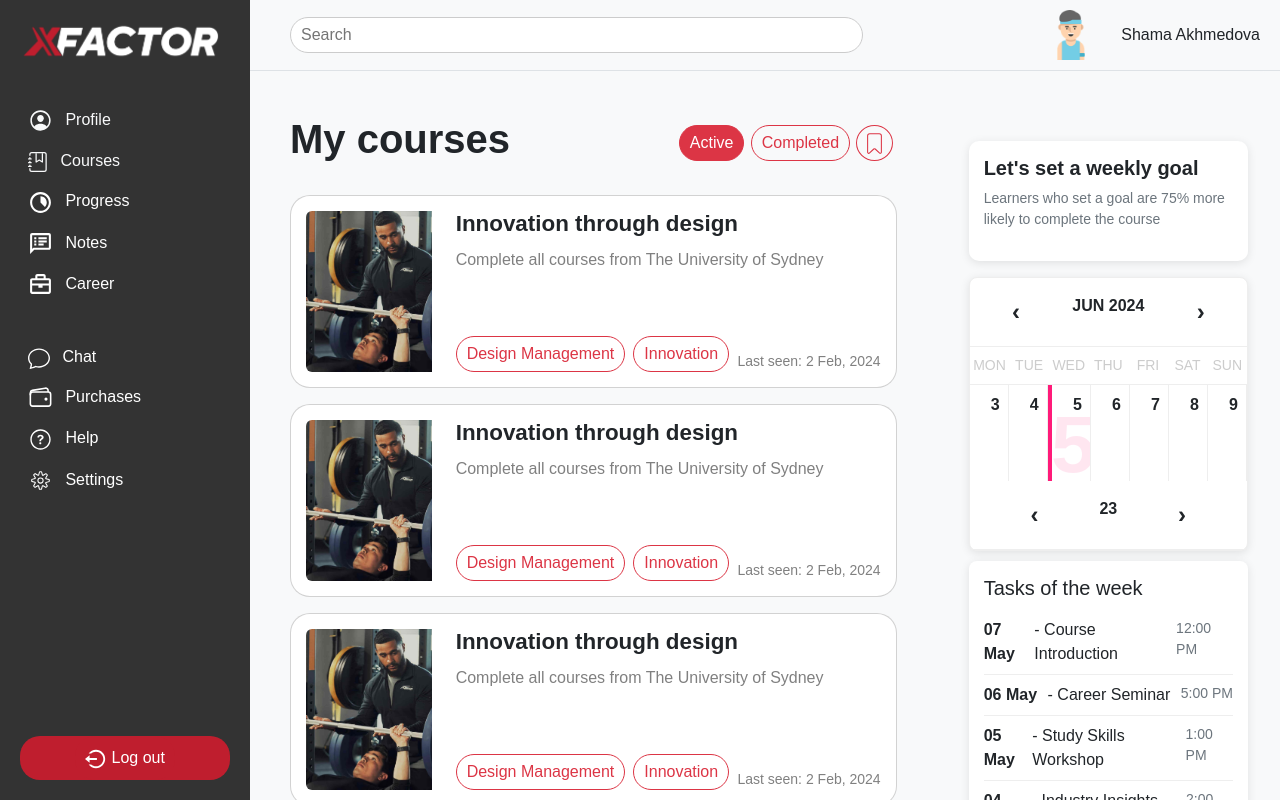
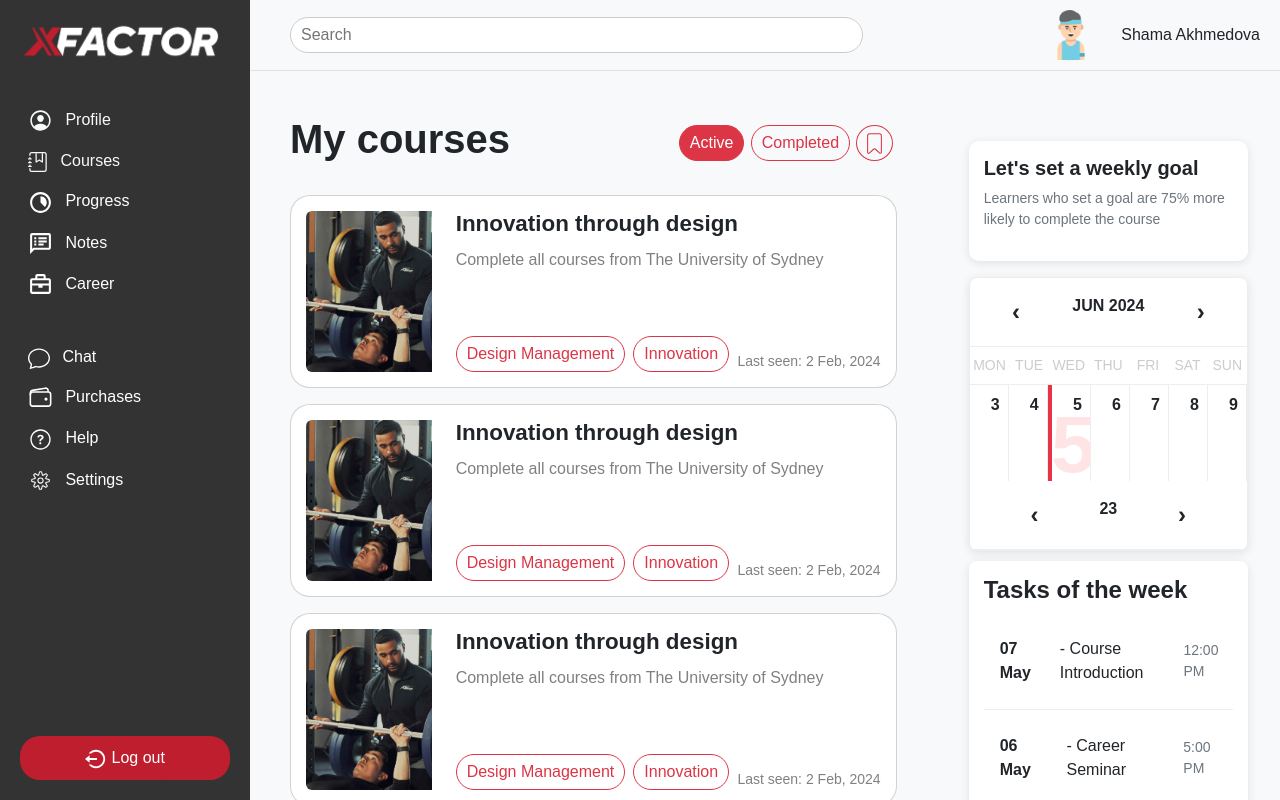
Before and after one commit to mody100000/Xfactor, a React (Vite) app: page /dashboard/courses in a window 1280 px wide. Shown: the top 800 px of the page. Built offline with nearby package versions, Linux system fonts and the light colour scheme.

Commit message:
finishing the courses dashboard page

```diff
--- a/src/components/DashboardCourses/CoursesSidebar/CoursesSidebar.jsx
+++ b/src/components/DashboardCourses/CoursesSidebar/CoursesSidebar.jsx
@@ -1,7 +1,7 @@
 import React from 'react';
 import styles from './CoursesSidebar.module.css';
 import NewCalendar from './NewCalendar/NewCalendar';
-import { FaRegTimesCircle } from "react-icons/fa"; // Import the close icon
+import { FaRegTimesCircle } from "react-icons/fa";
 
 const CoursesSidebar = ({ isOpen, toggleSidebar }) => {
   const showDetailsHandle = (dayStr) => {
@@ -25,18 +25,18 @@ const CoursesSidebar = ({ isOpen, toggleSidebar }) => {
         </div>
       </div>
       <div className={styles.tasksContainer}>
-        <h5>Tasks of the week</h5>
+        <h4 className='fw-bold'>Tasks of the week</h4>
         <ul>
-          <li>
+          <li className='d-flex align-items-center'>
             <span className={styles.taskDate}>07 May</span> - Course Introduction <span className={styles.taskTime}>12:00 PM</span>
           </li>
-          <li>
+                    <li className='d-flex align-items-center'>
             <span className={styles.taskDate}>06 May</span> - Career Seminar <span className={styles.taskTime}>5:00 PM</span>
           </li>
-          <li>
+                    <li className='d-flex align-items-center'>
             <span className={styles.taskDate}>05 May</span> - Study Skills Workshop <span className={styles.taskTime}>1:00 PM</span>
           </li>
-          <li>
+                    <li className='d-flex align-items-center'>
             <span className={styles.taskDate}>04 May</span> - Industry Insights Panel <span className={styles.taskTime}>2:00 PM</span>
           </li>
         </ul>
--- a/src/components/DashboardCourses/CoursesSidebar/CoursesSidebar.module.css
+++ b/src/components/DashboardCourses/CoursesSidebar/CoursesSidebar.module.css
@@ -1,12 +1,11 @@
 .sidebarContent {
   padding: 20px;
-  background-color: #f8f9fa;
+  background-color: rgba(189, 189, 189, 0.24);
   border-radius: 8px;
   position: fixed;
   top: 0;
   right: 0;
   width: 250px;
-  height: 100%;
   transform: translateX(100%);
   transition: transform 0.3s ease;
   z-index: 1000;
@@ -99,6 +98,7 @@
 
 .taskDate {
   font-weight: bold;
+  margin: 1rem;
 }
 
 .taskTime {
@@ -111,6 +111,7 @@
     transform: translateX(0);
     position: static; /* Ensure sidebar remains in place for large screens */
     width: 100%; /* Full width for sidebar content */
+  background-color: #f8f9fa;
   }
   .closeBtn {
     display: none;
--- a/src/components/DashboardCourses/CoursesSidebar/NewCalendar/NewCalendar.module.css
+++ b/src/components/DashboardCourses/CoursesSidebar/NewCalendar/NewCalendar.module.css
@@ -1,7 +1,7 @@
 /* NewCalendar.module.css */
 
 :root {
-    --main-color: #1a8fff;
+    --main-color: #ff006a;
     --text-color: #777;
     --text-color-light: #ccc;
     --border-color: #eee;
@@ -73,7 +73,7 @@
 }
 
 .today {
-    border-left: 4px solid #ff1a79;
+    border-left: 4px solid #e63345;
 }
 
 .row {
@@ -111,7 +111,7 @@
 }
 
 .today .bg {
-    color: #ff1a79;
+    color: #ff0019;
     opacity: 0.1;
 }
 
--- a/src/components/DashboardCourses/DashboardCourses.module.css
+++ b/src/components/DashboardCourses/DashboardCourses.module.css
@@ -13,10 +13,6 @@
   padding: 1px;
   margin: 0 0.2rem;
 }
-/* .topBtn:hover{
-  background-color: #bf1e2ec9;
-  color: white;
-} */
 
 .courseCard {
   display: flex;
--- a/src/pages/DashboardCoursesPage/DashboardCoursesPage.module.css
+++ b/src/pages/DashboardCoursesPage/DashboardCoursesPage.module.css
@@ -16,6 +16,7 @@
   border: none;
   text-align: end;
   margin-top: 1rem;
+  background-color: #F8F9FA;
 }
 
 @media (min-width: 768px) {
```
